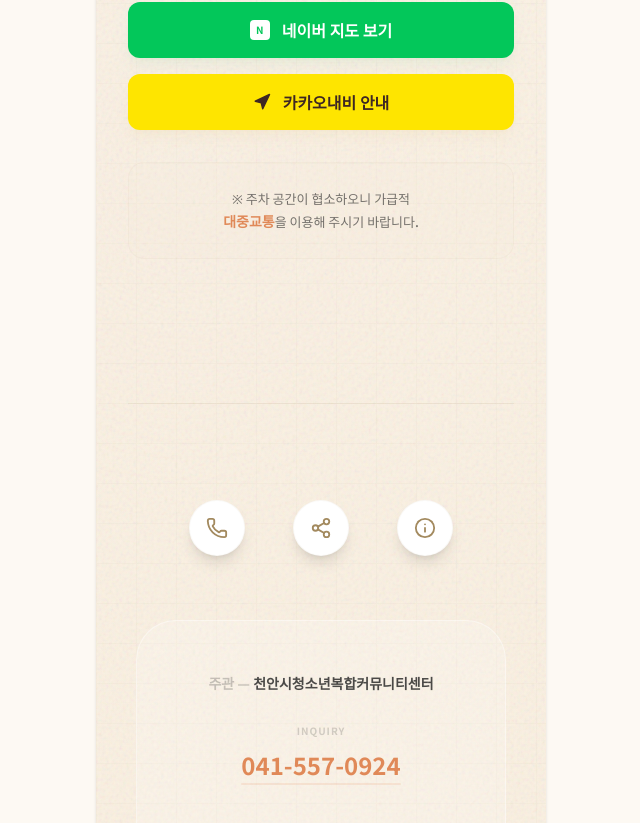
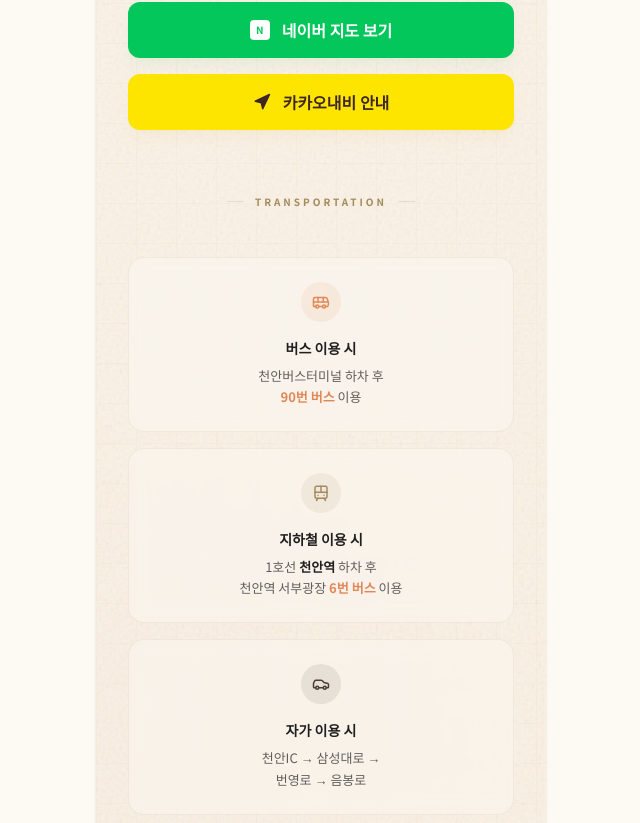
Before and after one commit to ohjin5/korean-traditional-music-invitation_2026_02, a React (Vite) app: page / in a window 1280 px wide. Shown: the part 3797-4620 px from the top of the page, without its empty margins (319-959 px from the left). Built offline with nearby package versions, Linux system fonts and the light colour scheme.

Commit message:
Add files via upload

```diff
--- a/src/App.tsx
+++ b/src/App.tsx
@@ -4,7 +4,7 @@
  */
 
 import { motion, AnimatePresence } from 'motion/react';
-import { Calendar, MapPin, Music, ChevronRight, Flower, Phone, Info, Share2, VolumeX, Navigation } from 'lucide-react';
+import { Calendar, MapPin, Music, ChevronRight, Flower, Phone, Info, Share2, VolumeX, Navigation, Bus, Train, Car } from 'lucide-react';
 import { useState, useEffect, useRef } from 'react';
 
 // BGM Path: /media/bgm.mp3 (Ensure this file exists in public/media/bgm.mp3)
@@ -308,6 +308,55 @@
                 카카오내비 안내
               </motion.a>
 
+              <div className="w-full pt-12 pb-4">
+                <h3 className="text-[10px] font-bold text-gold-antique uppercase tracking-[0.3em] flex items-center justify-center gap-3">
+                  <div className="w-4 h-[1px] bg-gold-antique/20" />
+                  Transportation
+                  <div className="w-4 h-[1px] bg-gold-antique/20" />
+                </h3>
+              </div>
+
+              <div className="w-full grid gap-4 pt-4">
+                <div className="bg-white/30 backdrop-blur-sm border border-gold-antique/10 p-6 rounded-2xl flex flex-col items-center gap-4 group transition-all hover:bg-white/40">
+                  <div className="w-10 h-10 rounded-full bg-apricot/10 flex items-center justify-center text-apricot group-hover:bg-apricot/20 transition-colors">
+                    <Bus size={18} />
+                  </div>
+                  <div className="text-center space-y-1.5">
+                    <h4 className="text-[14px] font-bold text-ink">버스 이용 시</h4>
+                    <p className="text-[13px] text-ink/70 leading-relaxed break-keep">
+                      천안버스터미널 하차 후<br />
+                      <span className="text-apricot font-bold">90번 버스</span> 이용
+                    </p>
+                  </div>
+                </div>
+
+                <div className="bg-white/30 backdrop-blur-sm border border-gold-antique/10 p-6 rounded-2xl flex flex-col items-center gap-4 group transition-all hover:bg-white/40">
+                  <div className="w-10 h-10 rounded-full bg-gold-antique/10 flex items-center justify-center text-gold-antique group-hover:bg-gold-antique/20 transition-colors">
+                    <Train size={18} />
+                  </div>
+                  <div className="text-center space-y-1.5">
+                    <h4 className="text-[14px] font-bold text-ink">지하철 이용 시</h4>
+                    <p className="text-[13px] text-ink/70 leading-relaxed break-keep">
+                      1호선 <span className="text-ink font-bold">천안역</span> 하차 후<br />
+                      천안역 서부광장 <span className="text-apricot font-bold">6번 버스</span> 이용
+                    </p>
+                  </div>
+                </div>
+
+                <div className="bg-white/30 backdrop-blur-sm border border-gold-antique/10 p-6 rounded-2xl flex flex-col items-center gap-4 group transition-all hover:bg-white/40">
+                  <div className="w-10 h-10 rounded-full bg-hanji-brown/10 flex items-center justify-center text-hanji-brown group-hover:bg-hanji-brown/20 transition-colors">
+                    <Car size={18} />
+                  </div>
+                  <div className="text-center space-y-1.5">
+                    <h4 className="text-[14px] font-bold text-ink">자가 이용 시</h4>
+                    <p className="text-[13px] text-ink/70 leading-relaxed break-keep">
+                      천안IC → 삼성대로 →<br />
+                      번영로 → 음봉로
+                    </p>
+                  </div>
+                </div>
+              </div>
+
               <div className="mt-8 bg-gold-soft/10 p-6 rounded-2xl border border-gold-antique/5">
                 <p className="text-[13px] text-ink/60 font-medium leading-[1.8] break-keep">
                   ※ 주차 공간이 협소하오니 가급적<br />
```
